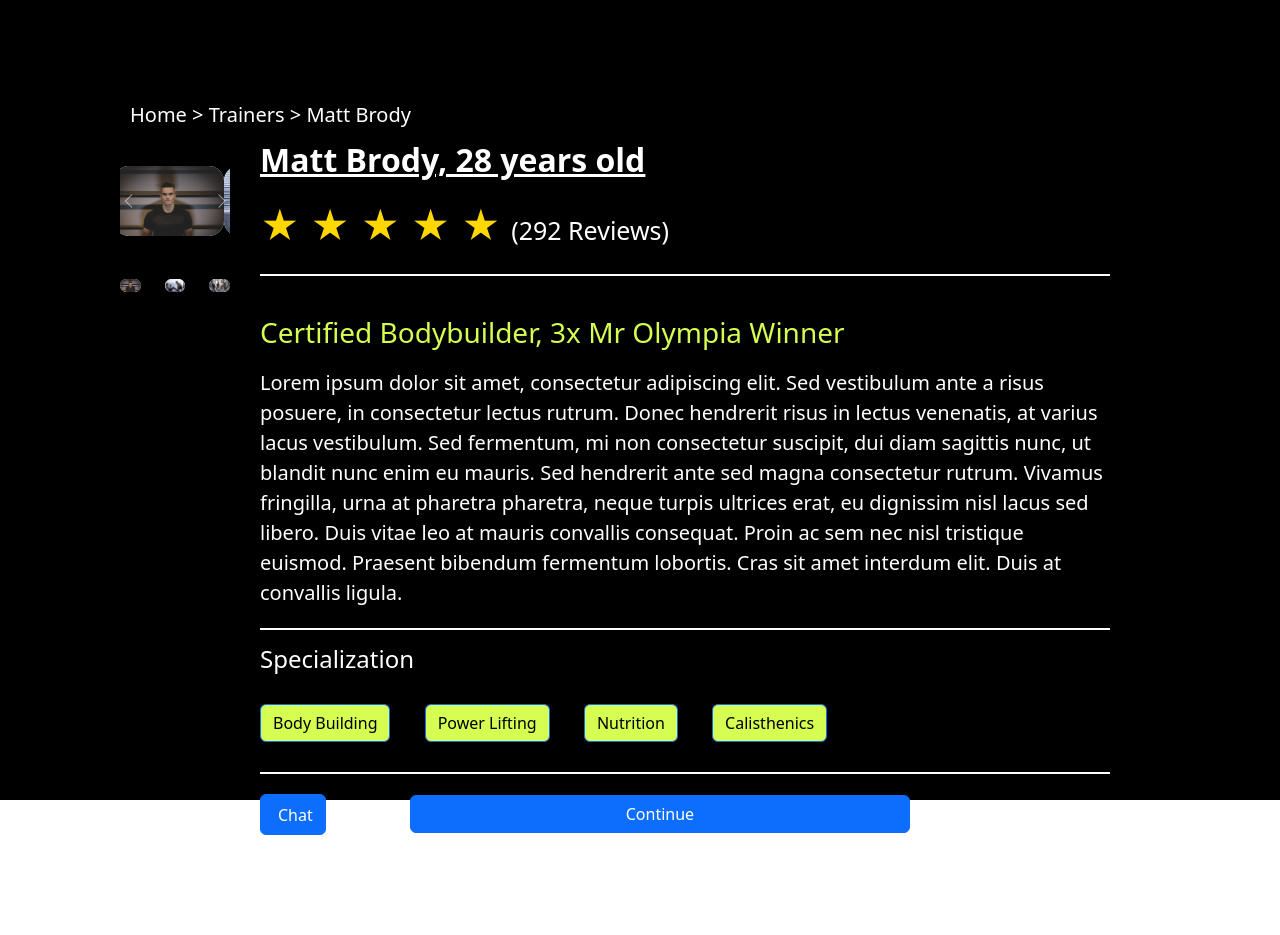
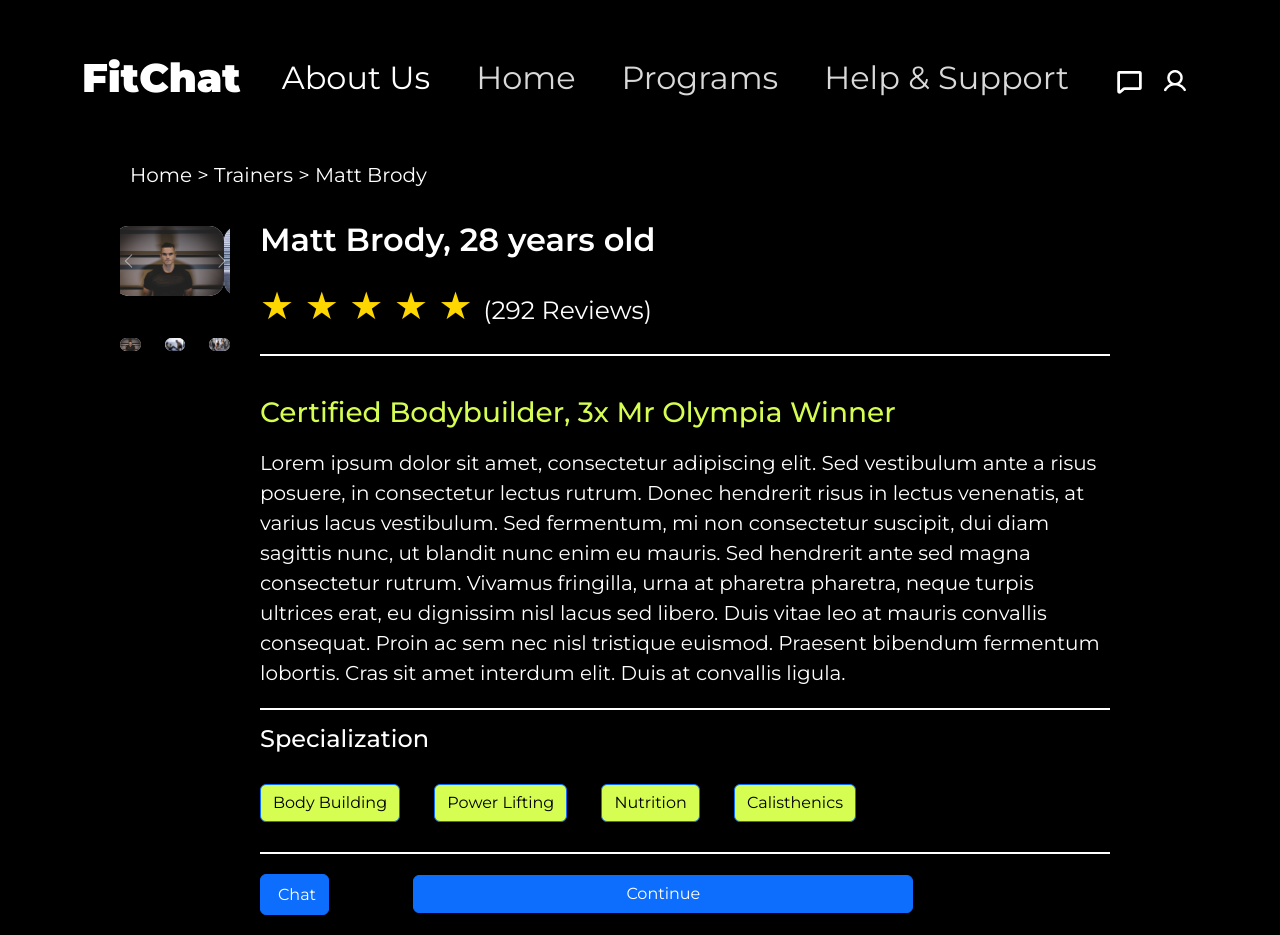
Before and after one commit to ciaken/binus-se-project, a plain HTML site: page TrainerDetail.html in a window 1280 px wide. Before the commit the page ends 855 px from the top, so only its background shows below. Drawn offline with nearby package versions, Linux system fonts and the light colour scheme; some icons are missing.

Commit message:
Merge navigation with trainer detail

```diff
--- a/TrainerDetail.css
+++ b/TrainerDetail.css
@@ -7,7 +7,6 @@
 
 .background {
   content: "";
-  background-color: black;
   background-repeat: no-repeat;
   background-size: cover;
   background-position: center;
@@ -16,6 +15,7 @@
   left: 0;
   width: 100%;
   height: 100%;
+  z-index: -1;
 
 
 }
@@ -23,7 +23,7 @@
 
 
 .pagedetail {
-  margin-top: 100px;
+  margin-top: 160px;
   margin-left: 130px;
   font-size: 20px;
 }
@@ -69,12 +69,11 @@
 .right-content {
   padding-left: 30px;
   width: 100%;
-  margin-top: -25px;
+  margin-top: -5px;
 }
 
 .right-content h2 {
   font-weight: 600;
-  text-decoration: underline;
   display: flex;
   align-items: center;
 }
--- a/TrainerDetail.html
+++ b/TrainerDetail.html
@@ -7,9 +7,31 @@
   <title>PersonalTrainerDetail</title>
   <link href="https://cdn.jsdelivr.net/npm/bootstrap@5.3.0/dist/css/bootstrap.min.css" rel="stylesheet">
   <link rel="stylesheet" href="TrainerDetail.css">
+  <link rel="stylesheet" href="main.css">
   <script src="https://kit.fontawesome.com/your-font-awesome-kit-id.js" crossorigin="anonymous"></script>
 </head>
 <body>
+  <nav class="navbar navbar-expand-lg bg-transparent" data-bs-theme="dark">
+    <div class="container">
+      <a class="navbar-brand" href="#">FitChat</a>
+      <button class="navbar-toggler" type="button" data-bs-toggle="collapse" data-bs-target="#navbarNavAltMarkup" aria-controls="navbarNavAltMarkup" aria-expanded="false" aria-label="Toggle navigation">
+        <span class="navbar-toggler-icon"></span>
+      </button>
+      <div class="collapse navbar-collapse" id="navbarNavAltMarkup">
+        <div class="navbar-nav ms-auto">
+          <a class="nav-link active" aria-current="page" href="#">About Us</a>
+          <a class="nav-link" href="#">Home</a>
+          <a class="nav-link" href="#">Programs</a>
+          <a class="nav-link" href="#">Help & Support</a>
+          <a class="nav-link button" href="#"><img src="./assets/ph_chat-bold.png" alt="chat"></a>
+          <a class="nav-link button" href="#"><img src="./assets/ph_user-bold.png" alt="user"></a>
+        </div>
+      </div>
+    </div>
+  </nav>
+
+
+
   <div class="background">
     <div class="pagedetail">
       <p>Home > Trainers > Matt Brody</p>
```
